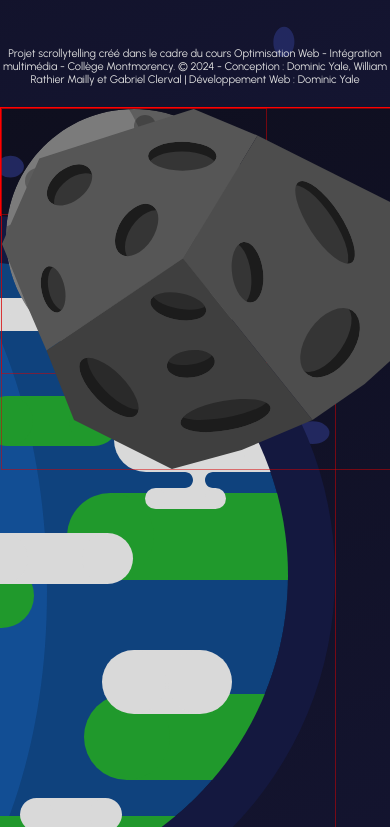
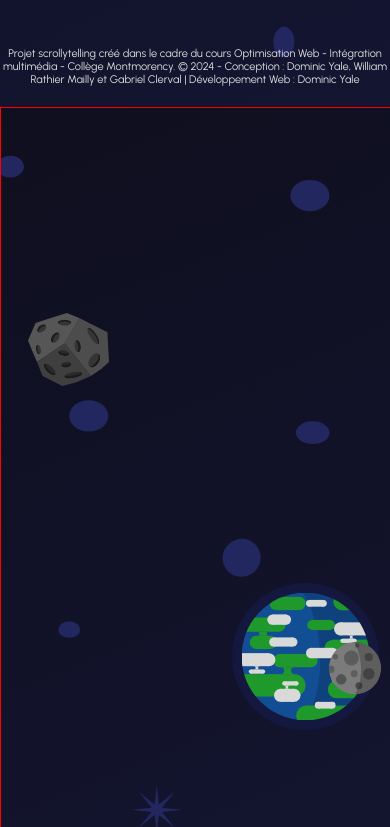
Before and after one commit to VeganVeg/yale-dominic-scrollytelling, a plain HTML site: page index.html in a window 390 px wide. Shown: the part 737-1564 px from the top of the page. Drawn offline with nearby package versions, Linux system fonts and the light colour scheme.

Commit message:
chap1 responsive elements

```diff
--- a/css/styles.css
+++ b/css/styles.css
@@ -59,7 +59,7 @@ header{
 /* MAIN START */
 
 main img {
-    border: 1px solid rgba(218, 0, 0, 0.5);
+
     position: absolute;
 }
 
@@ -77,10 +77,30 @@ main img {
 }
 
 .terre{
-    object-fit: cover;
-    width: max-content;
-    right: 55px;
-    bottom: 15px;
+    position: absolute;
+    object-fit: contain;
+    width: 37.65vw;
+    height: 67vh;
+    right: 3vw;
+    bottom: 1.5vh;
+}
+
+.lune{
+    position: absolute;
+    object-fit: contain;
+    width: 13.85vw;
+    height: 24.629vh;
+    right: 2.2vw;
+    bottom: 21.2vh;
+}
+
+#chapitre-1 .meteorite{
+    position: absolute;
+    object-fit: contain;
+    width: 20.8vw;
+    height: 33.3vh;
+    left: 7vw;
+    top: 12vh;
 }
 
 
```
